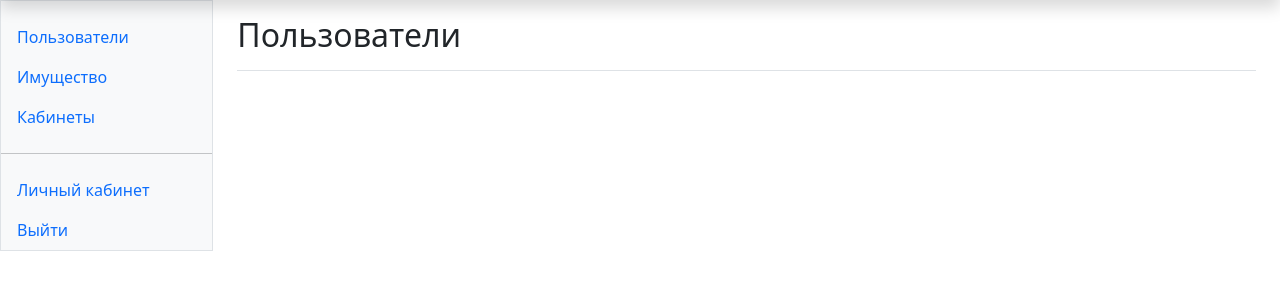
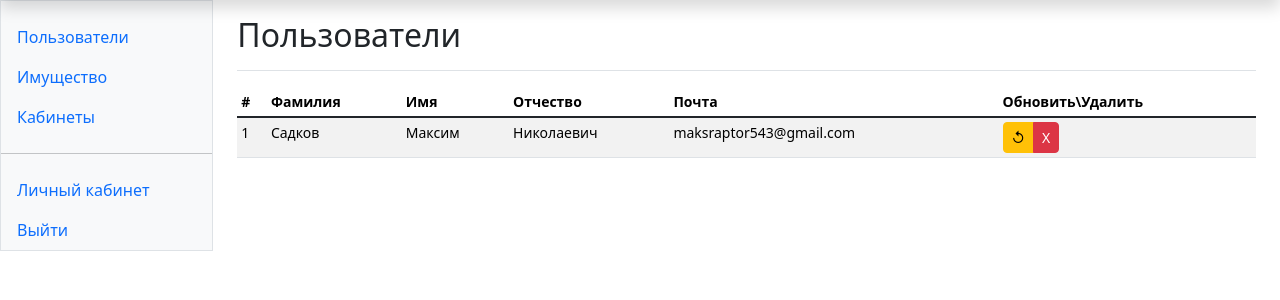
Before and after one commit to MaksNoRules83/invNaetAdminPanel, a Flask app: page /adminpanel/users in a window 1280 px wide. Shown: the part 34-334 px from the top of the page. Run offline with Flask 3, Linux system fonts and the light colour scheme; some libraries are stand-ins or nearby versions.

Commit message:
Add files via upload

```diff
--- a/templates/index.html
+++ b/templates/index.html
@@ -81,7 +81,6 @@
                     {% endblock %}
                   </div>
                 </div>
-
                 {% block content %}
                 {% endblock %}
             </main>
--- a/templates/users.html
+++ b/templates/users.html
@@ -2,5 +2,33 @@
 {% block title %} > Пользователи {% endblock %}
 {% block title_page %} Пользователи {% endblock %}
 {% block content %}
-
+<div class="table-responsive small">
+    <table class="table table-striped table-sm">
+      <thead>
+        <tr>
+          <th scope="col">#</th>
+          <th scope="col">Фамилия</th>
+          <th scope="col">Имя</th>
+          <th scope="col">Отчество</th>
+          <th scope="col">Почта</th>
+          <th scope="col">Обновить\Удалить</th>
+        </tr>
+      </thead>
+      <tbody class="table-group-divider">
+        <tr>
+          <td>1</td>
+          <td>Садков</td>
+          <td>Максим</td>
+          <td>Николаевич</td>
+          <td>maksraptor543@gmail.com</td>
+          <td>
+            <div class="btn-group btn-group-sm" role="group" aria-label="Basic mixed styles example">
+                <a href="#" class="btn btn-warning">&#8634;</a>
+                <a href="#" class="btn btn-danger">X</a>
+            </div>
+          </td>
+        </tr>
+      </tbody>
+    </table>
+</div>
 {% endblock %}
```
Also changed, not shown: templates/profile.html (line endings or trailing spaces).
